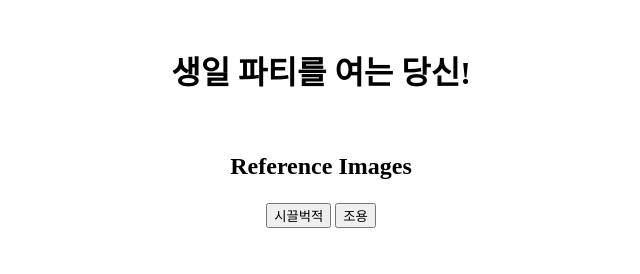
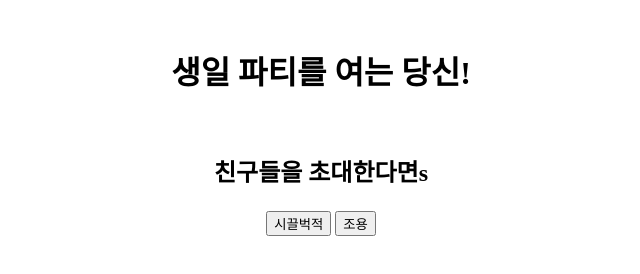
Before and after one commit to jenniekimm/jenniekim_home, a plain HTML site: page index.html in a window 1280 px wide. Shown: the whole page, without its empty margins (319-959 px from the left). Drawn offline with Linux system fonts and the light colour scheme.

Commit message:
Update index.html

```diff
--- a/index.html
+++ b/index.html
@@ -11,7 +11,7 @@
 	<h1 align="center">생일 파티를 여는 당신!</h1>
 	<br>
 	<form align="center" action="/nst_post" method="POST" enctype="multipart/form-data">
-		<h2 align="center">Reference Images</h2>
+		<h2 align="center">친구들을 초대한다면s</h2>
 		<table align="center">
 
 			<tr>
```
